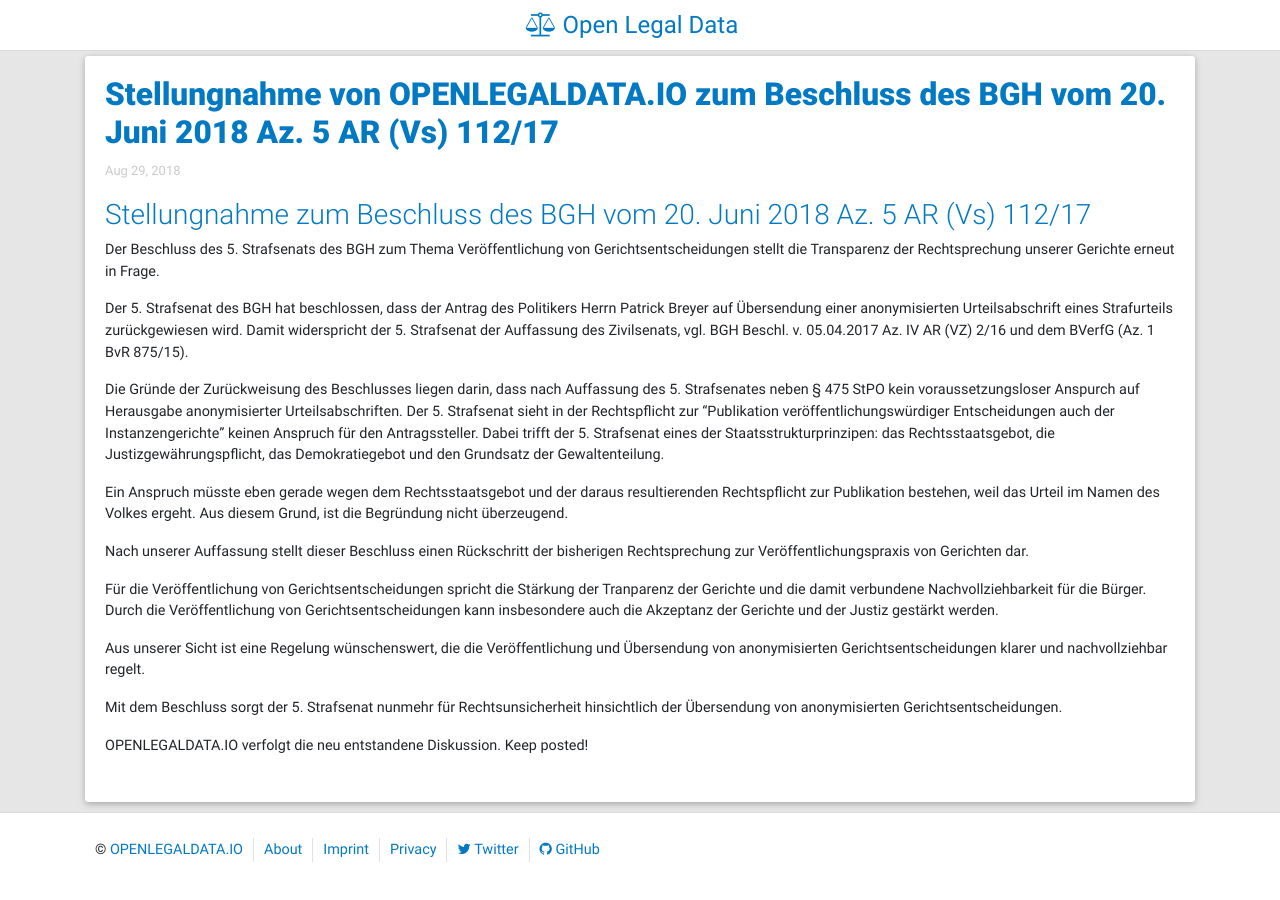
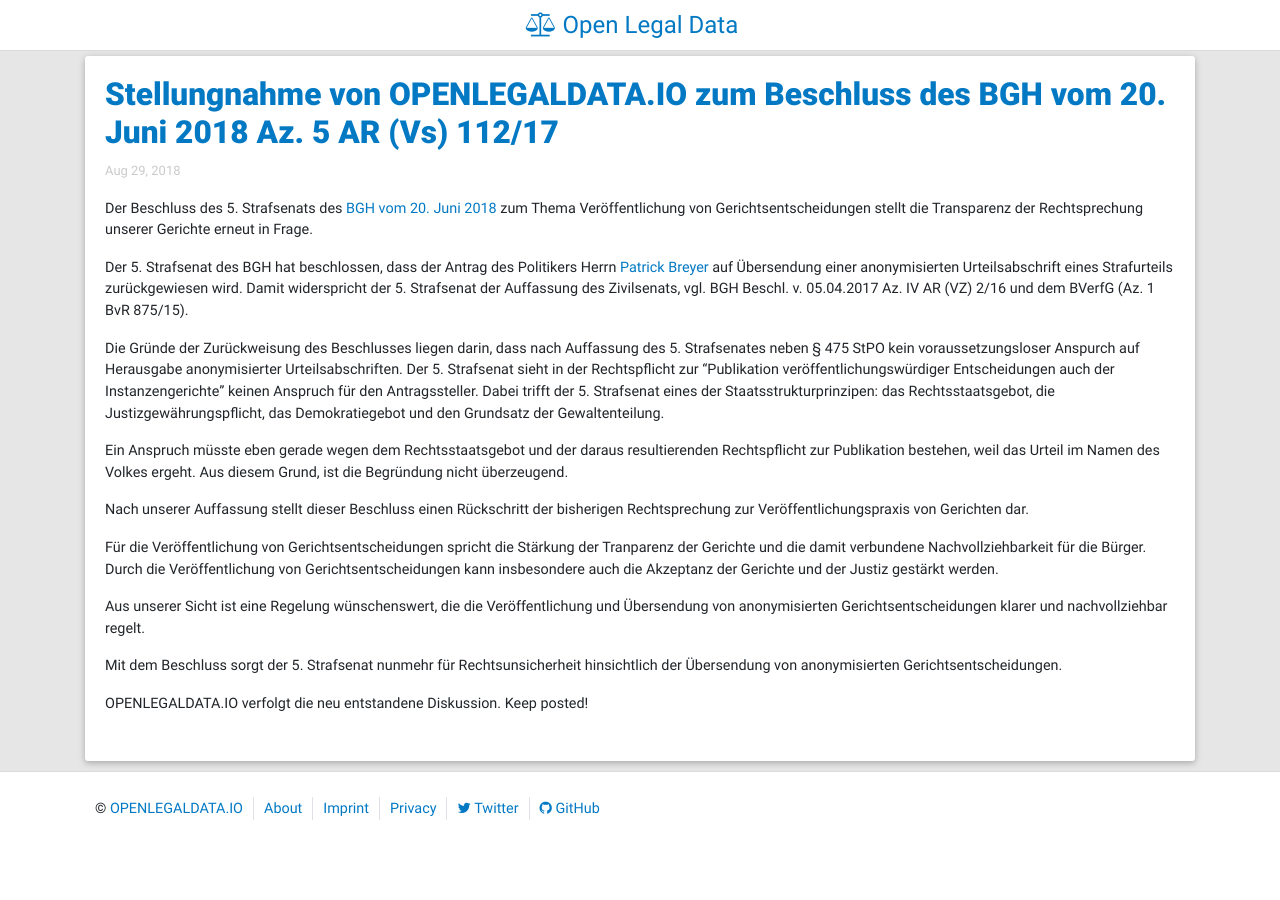
Before and after one commit to openlegaldata/blog, a Jekyll site: the page built from _posts/2018-08-29-Stellungnahme-zur-Entscheidung-des-5.-Strafsenates.md, in a window 1280 px wide. Built offline with Jekyll 4.4.1, drawn with Linux system fonts in a browser that asks for light colours.

Commit message:
Added links

```diff
--- a/_posts/2018-08-29-Stellungnahme-zur-Entscheidung-des-5.-Strafsenates.md
+++ b/_posts/2018-08-29-Stellungnahme-zur-Entscheidung-des-5.-Strafsenates.md
@@ -3,11 +3,10 @@
 title: "Stellungnahme von OPENLEGALDATA.IO zum Beschluss des BGH vom 20. Juni 2018 Az. 5 AR (Vs) 112/17 "
 categories: statements
 ---
-### Stellungnahme zum Beschluss des BGH vom 20. Juni 2018 Az. 5 AR (Vs) 112/17
 
-Der Beschluss des 5. Strafsenats des BGH zum Thema Veröffentlichung von Gerichtsentscheidungen stellt die Transparenz der Rechtsprechung unserer Gerichte erneut in Frage.
+Der Beschluss des 5. Strafsenats des [BGH vom 20. Juni 2018](https://de.openlegaldata.io/case/bgh-2018-06-20-5-ar-vs-11217) zum Thema Veröffentlichung von Gerichtsentscheidungen stellt die Transparenz der Rechtsprechung unserer Gerichte erneut in Frage.
 
-Der 5. Strafsenat des BGH hat beschlossen, dass der Antrag des Politikers Herrn Patrick Breyer auf Übersendung einer anonymisierten Urteilsabschrift eines Strafurteils zurückgewiesen wird. Damit widerspricht der 5. Strafsenat der Auffassung des Zivilsenats, vgl. BGH Beschl. v. 05.04.2017 Az. IV AR (VZ) 2/16 und dem BVerfG (Az. 1 BvR 875/15).
+Der 5. Strafsenat des BGH hat beschlossen, dass der Antrag des Politikers Herrn [Patrick Breyer](http://www.patrick-breyer.de/?p=573821) auf Übersendung einer anonymisierten Urteilsabschrift eines Strafurteils zurückgewiesen wird. Damit widerspricht der 5. Strafsenat der Auffassung des Zivilsenats, vgl. BGH Beschl. v. 05.04.2017 Az. IV AR (VZ) 2/16 und dem BVerfG (Az. 1 BvR 875/15).
 
 Die Gründe der Zurückweisung des Beschlusses liegen darin, dass nach Auffassung des 5. Strafsenates neben § 475 StPO kein voraussetzungsloser Anspurch auf Herausgabe anonymisierter Urteilsabschriften. Der 5. Strafsenat sieht in der Rechtspflicht zur "Publikation veröffentlichungswürdiger Entscheidungen auch der Instanzengerichte" keinen Anspruch für den Antragssteller. Dabei trifft der 5. Strafsenat eines der Staatsstrukturprinzipen: das Rechtsstaatsgebot, die Justizgewährungspflicht, das Demokratiegebot und den Grundsatz der Gewaltenteilung.
 
```
